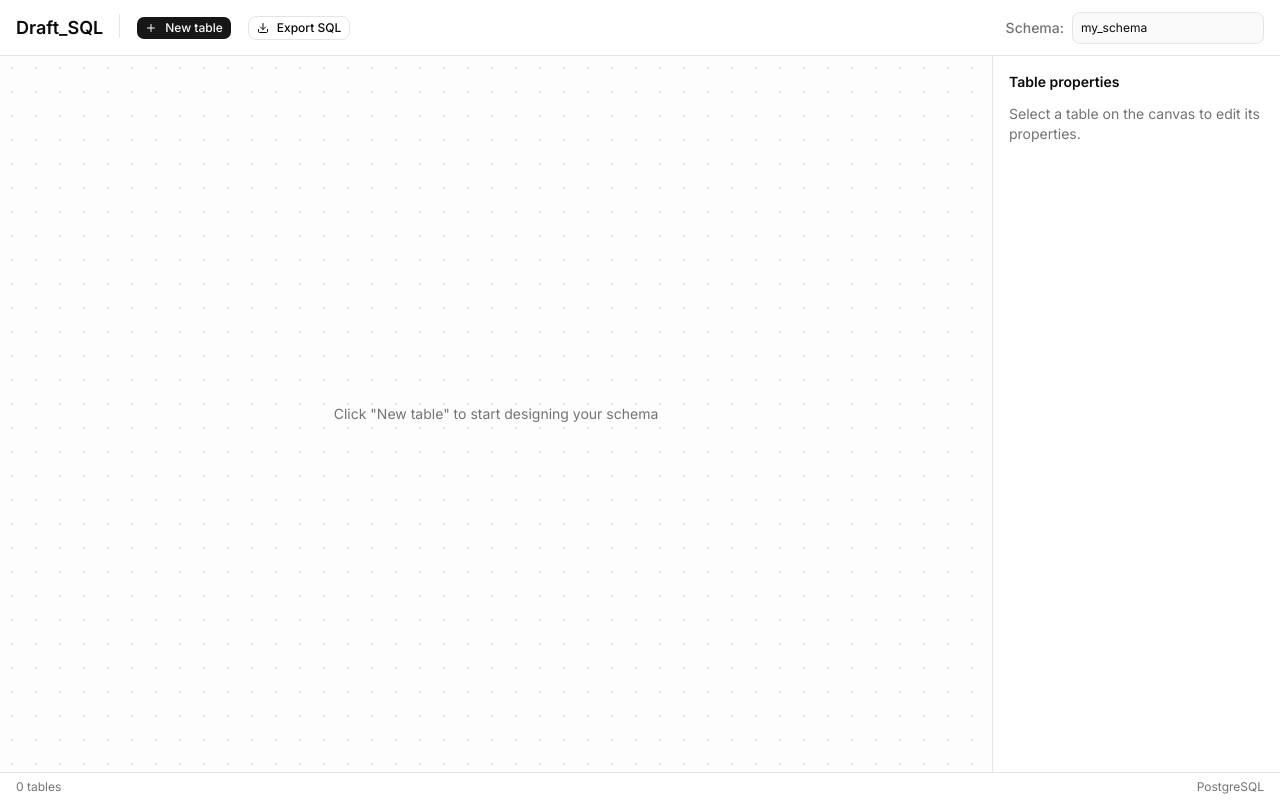
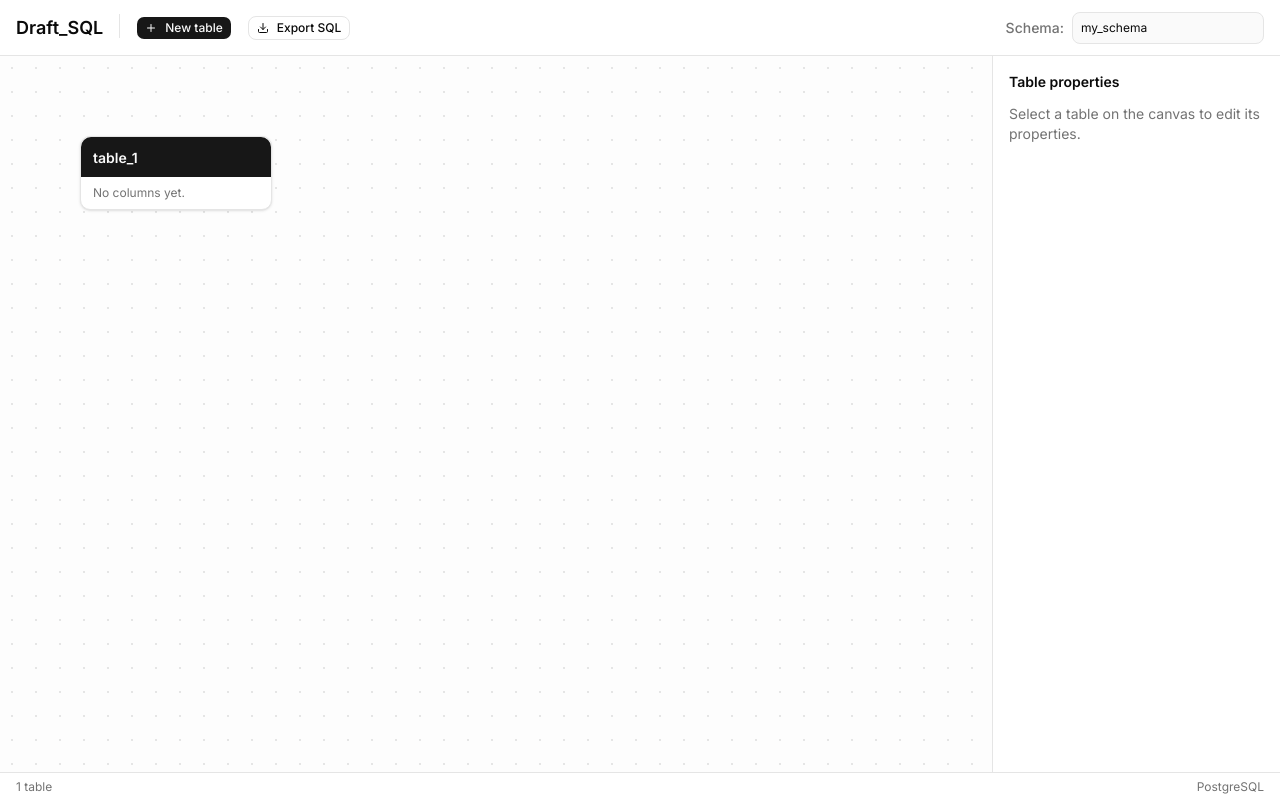
Before and after one commit to Mathzecatt/draft-sql, a Next.js app: page / in a window 1280 px wide. Both pictures are taken after a click on the button "New table". Built offline with nearby package versions, Linux system fonts and the light colour scheme.

Commit message:
Wire New table button to create tables on canvas

```diff
--- a/app/page.tsx
+++ b/app/page.tsx
@@ -1,10 +1,46 @@
+"use client";
+
+import { useState } from "react";
 import { Button } from "@/components/ui/button";
 import { Input } from "@/components/ui/input";
 import { Label } from "@/components/ui/label";
 import { Separator } from "@/components/ui/separator";
 import { Plus, Download } from "lucide-react";
 
+type Column = {
+  id: string;
+  name: string;
+  type: string;
+};
+
+type Table = {
+  id: string;
+  name: string;
+  x: number;
+  y: number;
+  columns: Column[];
+};
+
 export default function Home() {
+  const [tables, setTables] = useState<Table[]>([]);
+
+  function addTable() {
+    setTables((prev) => {
+      const idx = prev.length;
+      return [
+        ...prev,
+        {
+          id: crypto.randomUUID(),
+          name: `table_${idx + 1}`,
+          // stagger new tables in a 4-column grid so they don't pile up
+          x: 80 + (idx % 4) * 220,
+          y: 80 + Math.floor(idx / 4) * 180,
+          columns: [],
+        },
+      ];
+    });
+  }
+
   return (
     <main className="flex h-screen flex-col bg-background text-foreground">
       {/* TOP TOOLBAR */}
@@ -12,7 +48,7 @@ export default function Home() {
         <div className="flex items-center gap-4">
           <h1 className="text-lg font-semibold">Draft_SQL</h1>
           <Separator orientation="vertical" className="h-6" />
-          <Button size="sm" variant="default">
+          <Button size="sm" variant="default" onClick={addTable}>
             <Plus className="mr-1 h-4 w-4" />
             New table
           </Button>
@@ -39,13 +75,33 @@ export default function Home() {
       {/* MAIN AREA: canvas + sidebar */}
       <div className="flex flex-1 overflow-hidden">
         {/* CANVAS */}
-        <section className="relative flex-1 bg-muted/20 bg-[radial-gradient(circle,var(--border)_1px,transparent_1px)] bg-size-[24px_24px]">
-          {" "}
-          <div className="flex h-full items-center justify-center">
-            <p className="text-sm text-muted-foreground">
-              Click &quot;New table&quot; to start designing your schema
-            </p>
-          </div>
+        <section className="relative flex-1 overflow-auto bg-muted/20 bg-[radial-gradient(circle,var(--border)_1px,transparent_1px)] bg-size-[24px_24px]">
+          {tables.length === 0 ? (
+            <div className="flex h-full items-center justify-center">
+              <p className="text-sm text-muted-foreground">
+                Click &quot;New table&quot; to start designing your schema
+              </p>
+            </div>
+          ) : (
+            tables.map((table) => (
+              <div
+                key={table.id}
+                style={{ left: table.x, top: table.y }}
+                className="absolute w-48 rounded-lg border bg-card shadow-sm"
+              >
+                <div className="rounded-t-lg bg-primary px-3 py-2">
+                  <span className="text-sm font-semibold text-primary-foreground">
+                    {table.name}
+                  </span>
+                </div>
+                <div className="px-3 py-2">
+                  <p className="text-xs text-muted-foreground">
+                    No columns yet.
+                  </p>
+                </div>
+              </div>
+            ))
+          )}
         </section>
 
         {/* RIGHT SIDEBAR */}
@@ -59,7 +115,9 @@ export default function Home() {
 
       {/* STATUS BAR */}
       <footer className="flex h-7 items-center justify-between border-t px-4 text-xs text-muted-foreground">
-        <span>0 tables</span>
+        <span>
+          {tables.length} {tables.length === 1 ? "table" : "tables"}
+        </span>
         <span>PostgreSQL</span>
       </footer>
     </main>
```
